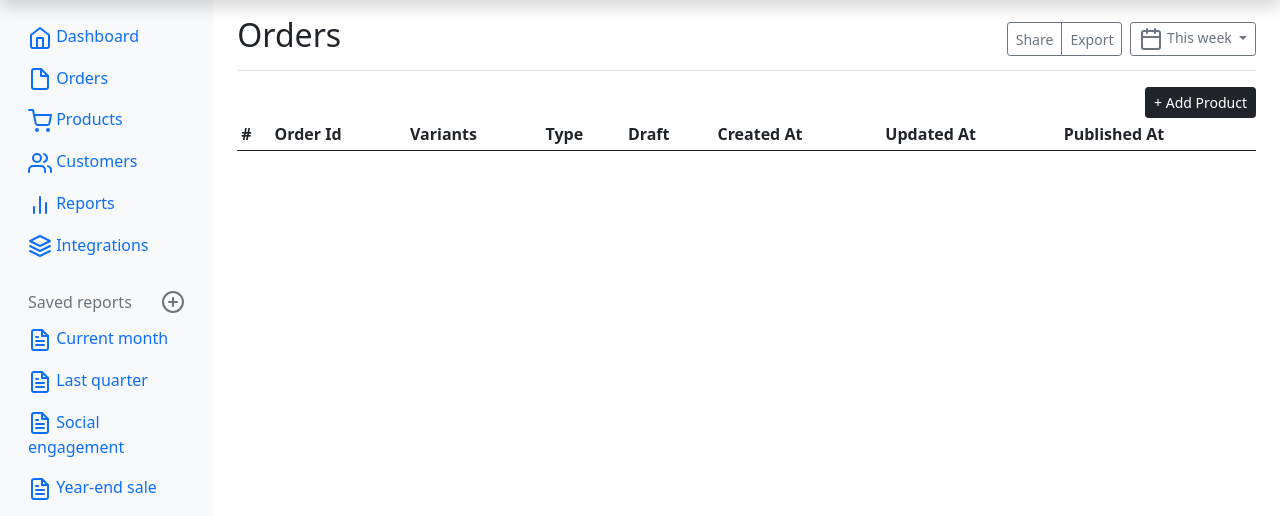
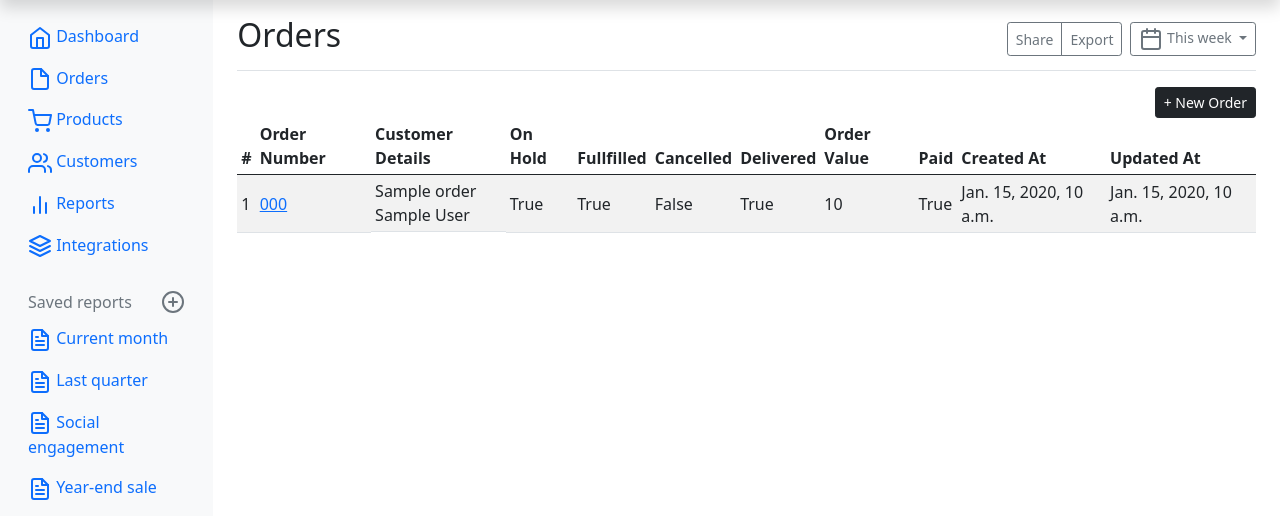
Before and after one commit to Duke09/cautious-spoon, a Django app: page /orders/api/orders/ in a window 1280 px wide. Shown: the part 40-556 px from the top of the page. Run offline with Django 4.2, Linux system fonts and the light colour scheme; tables that the repository leaves empty hold one stand-in row (values such as "Sample post"); lists and menus that the app fills with data are empty.

Commit message:
oder list page, product list page, apis and views

```diff
--- a/orders/templates/orders/order.html
+++ b/orders/templates/orders/order.html
@@ -13,40 +13,56 @@
             <button type="button" class="btn btn-sm btn-outline-secondary">Export</button>
         </div>
         <button type="button" class="btn btn-sm btn-outline-secondary dropdown-toggle">
-        <svg xmlns="http://www.w3.org/2000/svg" width="24" height="24" viewBox="0 0 24 24" fill="none" stroke="currentColor" stroke-width="2" stroke-linecap="round" stroke-linejoin="round" class="feather feather-calendar" aria-hidden="true"><rect x="3" y="4" width="18" height="18" rx="2" ry="2"></rect><line x1="16" y1="2" x2="16" y2="6"></line><line x1="8" y1="2" x2="8" y2="6"></line><line x1="3" y1="10" x2="21" y2="10"></line></svg>
+            <svg xmlns="http://www.w3.org/2000/svg" width="24" height="24" viewBox="0 0 24 24" fill="none"
+                stroke="currentColor" stroke-width="2" stroke-linecap="round" stroke-linejoin="round"
+                class="feather feather-calendar" aria-hidden="true">
+                <rect x="3" y="4" width="18" height="18" rx="2" ry="2"></rect>
+                <line x1="16" y1="2" x2="16" y2="6"></line>
+                <line x1="8" y1="2" x2="8" y2="6"></line>
+                <line x1="3" y1="10" x2="21" y2="10"></line>
+            </svg>
             This week
         </button>
     </div>
 </div>
 
 <div class="d-flex justify-content-end">
-    <a href="#" class="btn btn-dark btn-sm">+ Add Product</a>
+    <a href="#" class="btn btn-dark btn-sm">+ New Order</a>
 </div>
 <div class="table-responsive">
     <table class="table table-striped table-sm">
         <thead>
             <tr>
                 <th scope="col">#</th>
-          <th scope="col">Order Id</th>
-          <th scope="col">Variants</th>
-          <th scope="col">Type</th>
-          <th scope="col">Draft</th>
+                <th scope="col">Order Number</th>
+                <th scope="col">Customer Details</th>
+                <th scope="col">On Hold</th>
+                <th scope="col">Fullfilled</th>
+                <th scope="col">Cancelled</th>
+                <th scope="col">Delivered</th>
+                <th scope="col">Order Value</th>
+                <th scope="col">Paid</th>
                 <th scope="col">Created At</th>
                 <th scope="col">Updated At</th>
-          <th scope="col">Published At</th>
             </tr>
         </thead>
-      <tbody>
-        {% for product in products %}
+        <tbody class="align-middle">
+            {% for order in orders %}
             <tr>
                 <td>{{ forloop.counter }}</td>
-          <td><a href="#">{{product.title}}</a></td>
-          <td>{{product.product_variants.all|length}}</td>
-          <td>{{product.product_type}}</td>
-          <td>{{product.draft}}</td>
-          <td>{{product.created_at}}</td>
-          <td>{{product.updated_at}}</td>
-          <td>{{product.published_at}}</td>
+                <td><a href="#">{{order.order_number}}</a></td>
+                <td class="d-flex flex-column">
+                    <span>{{order.customer_shop_name}}</span>
+                    <span>{{order.customer_first_name}} {{order.customer_last_name}}</span>
+                </td>
+                <td>{{order.is_hold}}</td>
+                <td>{{order.is_fullfilled}}</td>
+                <td>{{order.is_cancelled}}</td>
+                <td>{{order.is_delivered}}</td>
+                <td>{{order.total_order_value}}</td>
+                <td>{{order.paid}}</td>
+                <td>{{order.created_at}}</td>
+                <td>{{order.updated_at}}</td>
             </tr>
             {% endfor %}
         </tbody>
--- a/orders/views.py
+++ b/orders/views.py
@@ -4,14 +4,26 @@ from rest_framework.permissions import AllowAny
 from rest_framework.views import APIView
 from rest_framework import status
 from django.views.generic import TemplateView
+from django.template.response import TemplateResponse
 
 
 from flashbloom.utils import set_response
 from orders.serialzers import CreateOrderSerialzer
+from orders.models import Order
 
 # Create your views here.
 class OrderView(TemplateView):
     template_name = 'orders/order.html'
+
+    def get(self, request):
+        orders = Order.objects.all().order_by('-created_at')
+        ctx = {
+            "orders":orders,
+        }
+
+        return TemplateResponse(
+            request, self.template_name, ctx
+        )
 
 class CreateOrder(APIView):
     permission_classes = (AllowAny,)
```
Lines whose indentation alone changed are shown as unchanged.
